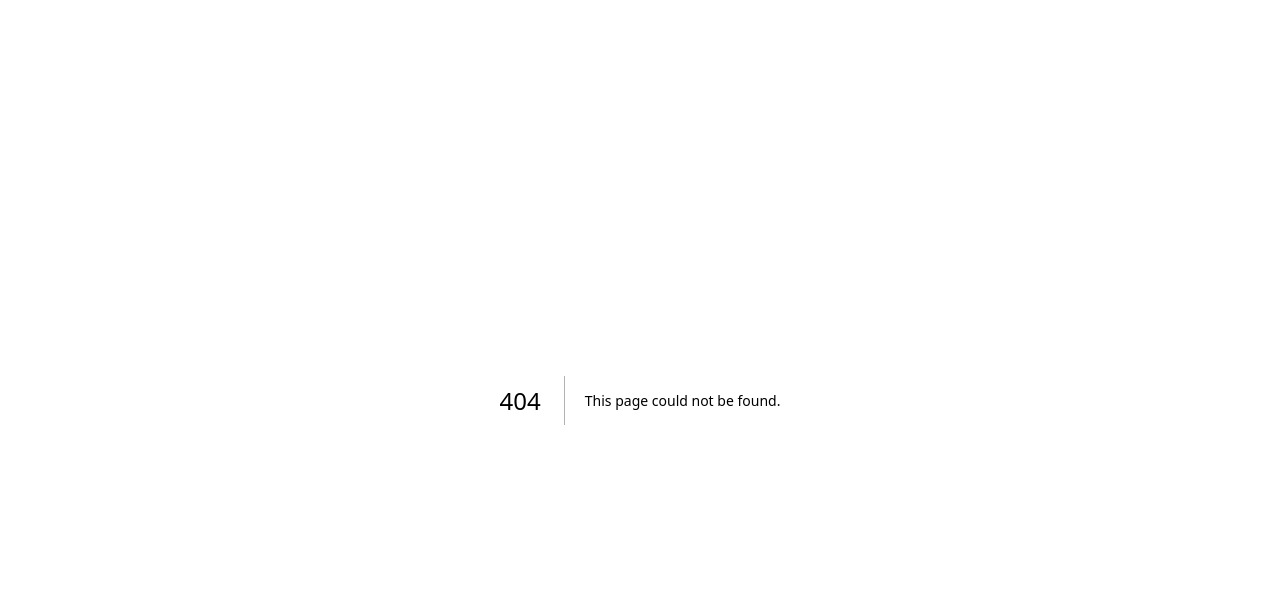
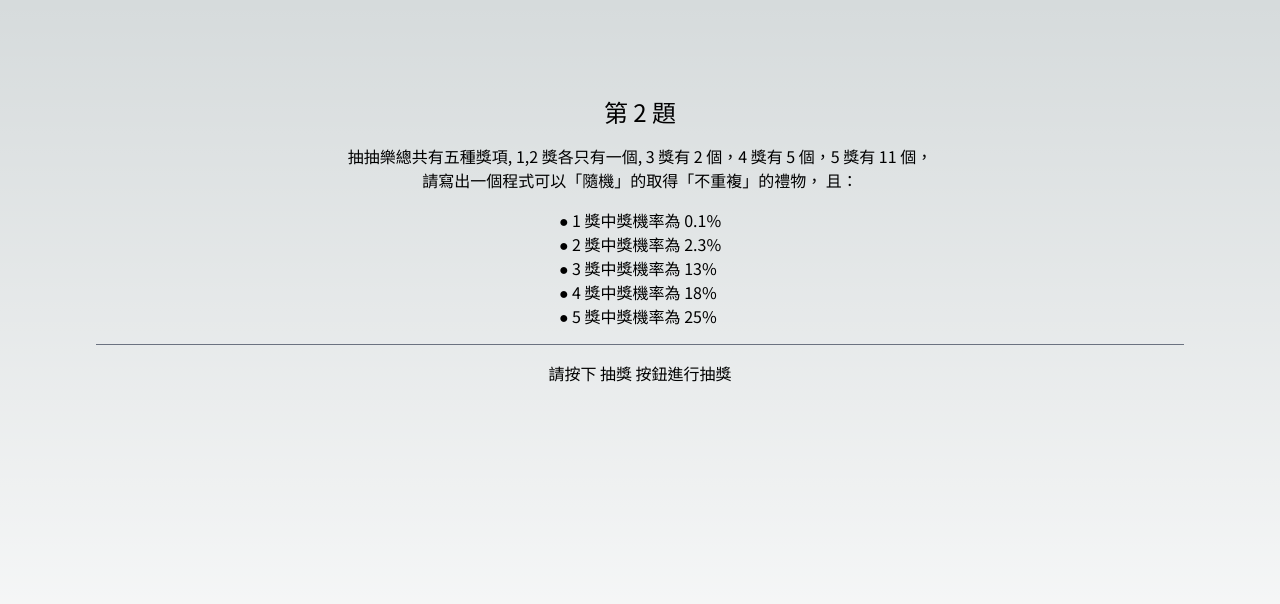
Before and after one commit to penspulse326/bat-mobile-test, a Next.js app: page /problem2 in a window 1280 px wide. Before the commit this address had no page. Shown: the top 604 px of the page. Built offline with nearby package versions, Linux system fonts and the light colour scheme.

Commit message:
chore: add problem2-page-layout

```diff
--- a/app/page.tsx
+++ b/app/page.tsx
@@ -11,6 +11,12 @@ export default function Home() {
             連結
           </Link>
         </li>
+        <li>
+          第 2 題：{' '}
+          <Link href="/problem2" className="font-bold text-blue-500">
+            連結
+          </Link>
+        </li>
       </ul>
     </main>
   );
--- a/app/problem1/page.tsx
+++ b/app/problem1/page.tsx
@@ -1,4 +1,4 @@
-import Problem1 from '../../Problem1';
+import Problem1 from '@/modules/Problem1';
 
 function Problem1Page() {
   return (
--- /dev/null
+++ b/app/problem2/page.tsx
@@ -0,0 +1,24 @@
+import Problem2 from '@/modules/Problem2';
+
+function Problem1Page() {
+  return (
+    <main className="flex min-h-[100dvh] flex-col items-center gap-4 p-24">
+      <h1 className="text-2xl">第 2 題</h1>
+      <p className="text-center">
+        抽抽樂總共有五種獎項, 1,2 獎各只有一個, 3 獎有 2 個，4 獎有 5 個，5 獎有
+        11 個， <br /> 請寫出一個程式可以「隨機」的取得「不重複」的禮物， 且：
+      </p>
+      <ul>
+        <li>● 1 獎中獎機率為 0.1%</li>
+        <li>● 2 獎中獎機率為 2.3%</li>
+        <li>● 3 獎中獎機率為 13%</li>
+        <li>● 4 獎中獎機率為 18%</li>
+        <li>● 5 獎中獎機率為 25%</li>
+      </ul>
+      <hr className="w-full border-gray-500" />
+      <Problem2 />
+    </main>
+  );
+}
+
+export default Problem1Page;
--- /dev/null
+++ b/modules/Problem2/index.tsx
@@ -0,0 +1,11 @@
+'use client';
+
+function Problem1() {
+  return (
+    <div className="flex flex-col items-center gap-4">
+      請按下 抽獎 按鈕進行抽獎
+    </div>
+  );
+}
+
+export default Problem1;
```
Also changed, not shown: modules/Problem1/index.tsx (renamed from Problem1/index.tsx).
